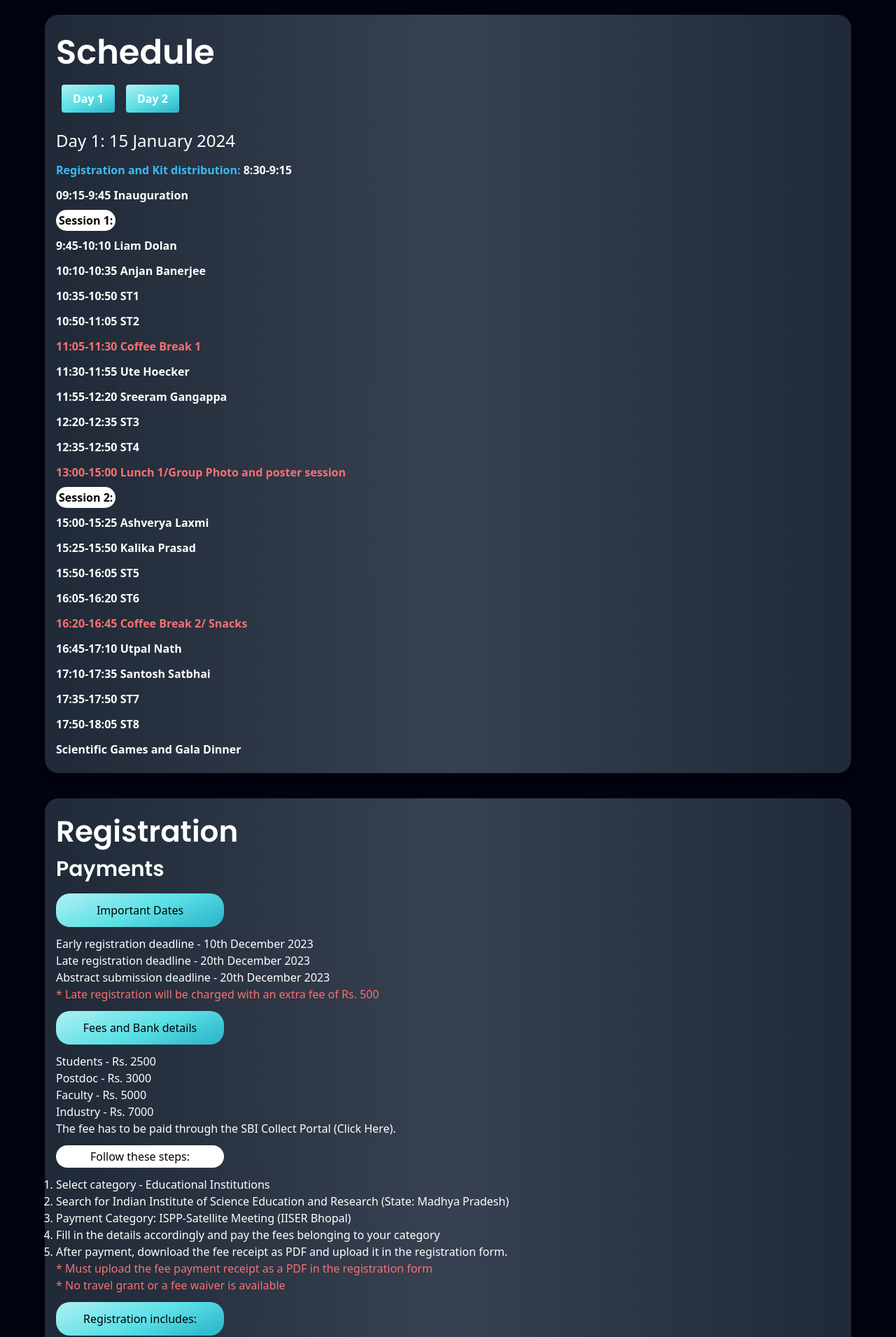
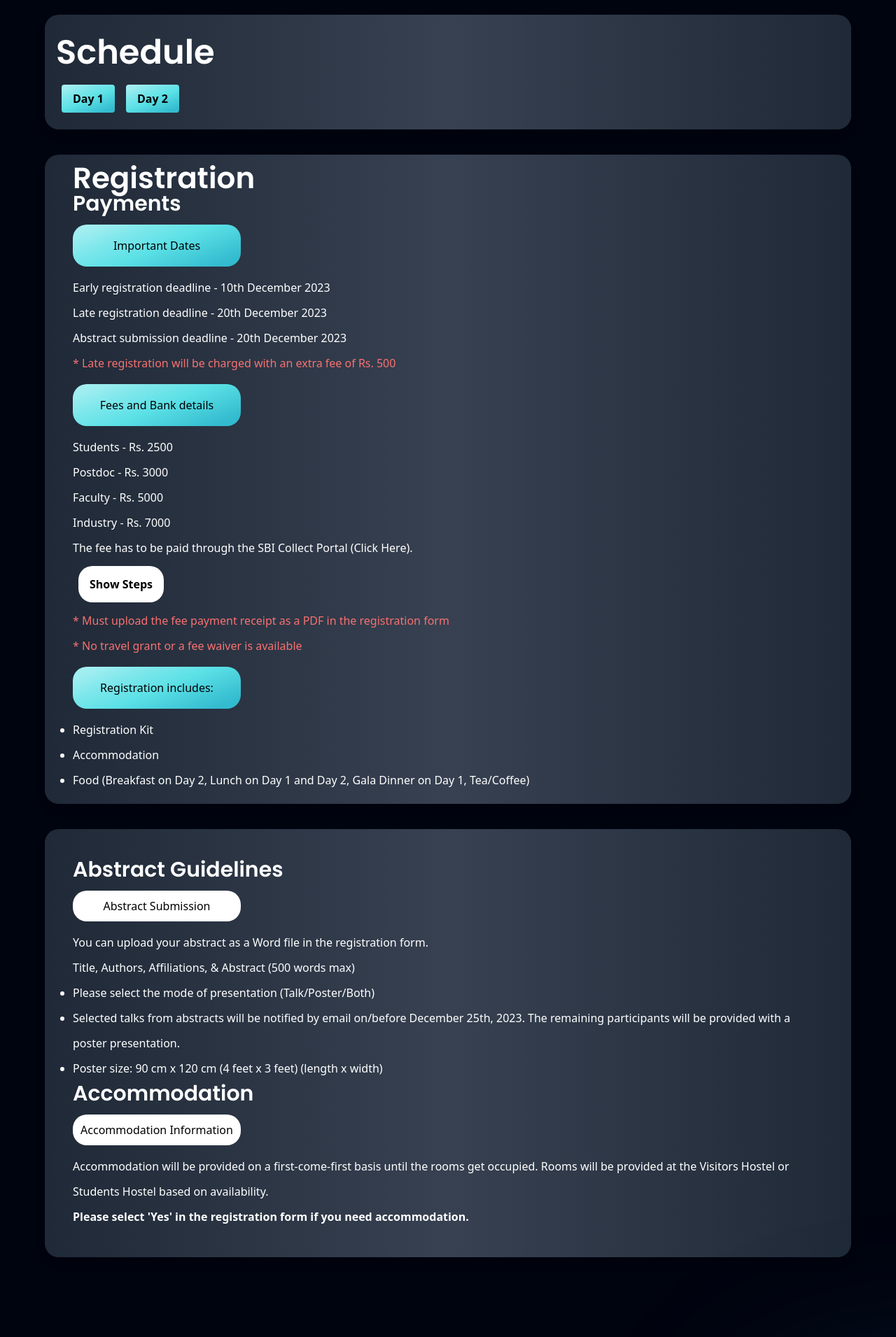
Before and after one commit to prathamdupare/workshop, a React (Vite) app: page / in a window 1280 px wide. Shown: the part 3940-5851 px from the top of the page at 70% size. Built offline with nearby package versions, Linux system fonts and the light colour scheme.

Commit message:
Changed theme

```diff
--- a/src/components/Hero.jsx
+++ b/src/components/Hero.jsx
@@ -23,7 +23,7 @@ const Hero = () => {
             <br className="sm:block hidden ss:leading-[100px] leading-[75px]" />
           </h1>
 
-          <div className="absolute z-[0] w-[20%] h-[35%] top-0 blue__gradient"></div>
+          <div className="absolute z-[0] w-[25%] h-[40%] top-0 blue__gradient"></div>
         </div>
       </div>
     </section>
--- a/src/components/Payments.jsx
+++ b/src/components/Payments.jsx
@@ -1,8 +1,15 @@
+import { useState } from "react";
+
 const Payments = () => {
+  const [showSteps, setShowSteps] = useState(false);
+
+  const toggleSteps = () => {
+    setShowSteps(!showSteps);
+  };
   return (
     <section id="registration">
       <div>
-        <div className="bg-gradient-to-r from-gray-800 via-gray-700 to-gray-800 text-white p-4 my-9 px-4 rounded-[20px] shadow-lg">
+        <div className="bg-gradient-to-r from-gray-800 via-gray-700 to-gray-800 text-white p-4 my-9 px-10 rounded-[20px] leading-9 shadow-lg">
           <div className="absolute z-[0] w-[50%] h-[70%] top-0 blue__gradient"></div>
           <h1 className="flex-1  text-white font-poppins font-semibold ss:text-[42px] text-[32px]">
             Registration{" "}
@@ -24,7 +31,6 @@ const Payments = () => {
             <p className="text-red-400">
               * Late registration will be charged with an extra fee of Rs. 500
             </p>
-
             <h2 className="bg-blue-gradient w-60 text-50 p-3 my-3 rounded-[20px] text-center text-black ">
               Fees and Bank details
             </h2>
@@ -34,30 +40,40 @@ const Payments = () => {
               <li>Faculty - Rs. 5000</li>
               <li>Industry - Rs. 7000</li>
             </ul>
-
             <p>
               The fee has to be paid through the SBI Collect Portal (
               <a href="link-to-SBI-Collect-Portal">Click Here</a>).
             </p>
-            <p className="bg-white w-60 text-50 p-1 my-3 rounded-[20px] text-center text-black ">
-              Follow these steps:
-            </p>
+            <div className="">
+              <button
+                onClick={toggleSteps}
+                className="bg-white text-black font-bold py-2 px-4 rounded-[20px] m-2 transform hover:scale-105 transition-transform"
+              >
+                {showSteps ? "Follow these Steps" : "Show Steps"}
+              </button>
+              {showSteps && (
+                <div>
                   <ol className="list-decimal">
                     <li>Select category - Educational Institutions</li>
                     <li>
-                Search for Indian Institute of Science Education and Research
-                (State: Madhya Pradesh)
-              </li>
-              <li>Payment Category: ISPP-Satellite Meeting (IISER Bhopal)</li>
-              <li>
-                Fill in the details accordingly and pay the fees belonging to
-                your category
+                      Search for Indian Institute of Science Education and
+                      Research (State: Madhya Pradesh)
                     </li>
                     <li>
-                After payment, download the fee receipt as PDF and upload it in
-                the registration form.
+                      Payment Category: ISPP-Satellite Meeting (IISER Bhopal)
+                    </li>
+                    <li>
+                      Fill in the details accordingly and pay the fees belonging
+                      to your category
+                    </li>
+                    <li>
+                      After payment, download the fee receipt as PDF and upload
+                      it in the registration form.
                     </li>
                   </ol>
+                </div>
+              )}
+            </div>{" "}
             <p className="text-red-400">
               * Must upload the fee payment receipt as a PDF in the registration
               form
@@ -65,7 +81,6 @@ const Payments = () => {
             <p className="text-red-400">
               * No travel grant or a fee waiver is available
             </p>
-
             <h2 className="bg-blue-gradient w-60 text-50 p-3 my-3 rounded-[20px] text-center text-black ">
               Registration includes:
             </h2>
@@ -80,7 +95,7 @@ const Payments = () => {
           </div>
         </div>
 
-        <div className="bg-gradient-to-r from-gray-800 via-gray-700 to-gray-800 text-white p-4 my-9 px-4 rounded-[20px] shadow-lg">
+        <div className="bg-gradient-to-r from-gray-800 via-gray-700 to-gray-800 text-white p-10 my-9 rounded-[20px] shadow-lg leading-9">
           <h1 className="flex-1  text-white font-poppins font-semibold ss:text-[30px] text-[32px]">
             Abstract Guidelines{" "}
             <br className="sm:block hidden ss:leading-[100px] leading-[75px]" />
@@ -96,7 +111,7 @@ const Payments = () => {
 
             <p>Title, Authors, Affiliations, & Abstract (500 words max)</p>
 
-            <ul>
+            <ul className="list-disc">
               <li>Please select the mode of presentation (Talk/Poster/Both)</li>
               <li>
                 Selected talks from abstracts will be notified by email
--- a/src/components/Programme.jsx
+++ b/src/components/Programme.jsx
@@ -5,7 +5,7 @@ class ConferenceSchedule extends Component {
   constructor(props) {
     super(props);
     this.state = {
-      showDay1: true,
+      showDay1: false,
       showDay2: false,
     };
   }
@@ -23,20 +23,19 @@ class ConferenceSchedule extends Component {
       <div className="bg-gradient-to-r from-gray-800 via-gray-700 to-gray-800 text-white p-4 my-9 px-4 rounded-[20px] shadow-lg">
         <h1 className={styles.heading2}>Schedule</h1>
         <button
-          className="bg-blue-gradient text-black-300 hover:bg-blue-700 text-white font-bold py-2 px-4 rounded m-2"
+          className="bg-blue-gradient text-black font-bold py-2 px-4 rounded m-2 transform hover:scale-105 transition-transform"
           onClick={this.toggleDay1}
         >
           Day 1
         </button>
         <button
-          className="bg-blue-gradient text-black hover:bg-blue-700 text-white font-bold py-2 px-4 rounded m-2"
+          className="bg-blue-gradient text-black font-bold py-2 px-4 rounded m-2 transform hover:scale-105 transition-transform"
           onClick={this.toggleDay2}
         >
           Day 2
         </button>
-
         {this.state.showDay1 && (
-          <div className="mt-4 leading-9 ">
+          <div className="mt-4 leading-9 transition-all duration-500 ">
             <h2 className="text-2xl mb-2">Day 1: 15 January 2024</h2>
             <p>
               <strong className="text-sky-400">
@@ -147,7 +146,7 @@ class ConferenceSchedule extends Component {
         )}
 
         {this.state.showDay2 && (
-          <div className="mt-4 leading-9 ">
+          <div className="mt-4 leading-9 transition-all duration-500">
             <h2 className="text-2xl mb-2">Day 2: 16 January 2024</h2>
             <p>
               <strong className="text-black bg-white p-1 rounded-[20px]">
```
Lines whose indentation alone changed are shown as unchanged.
